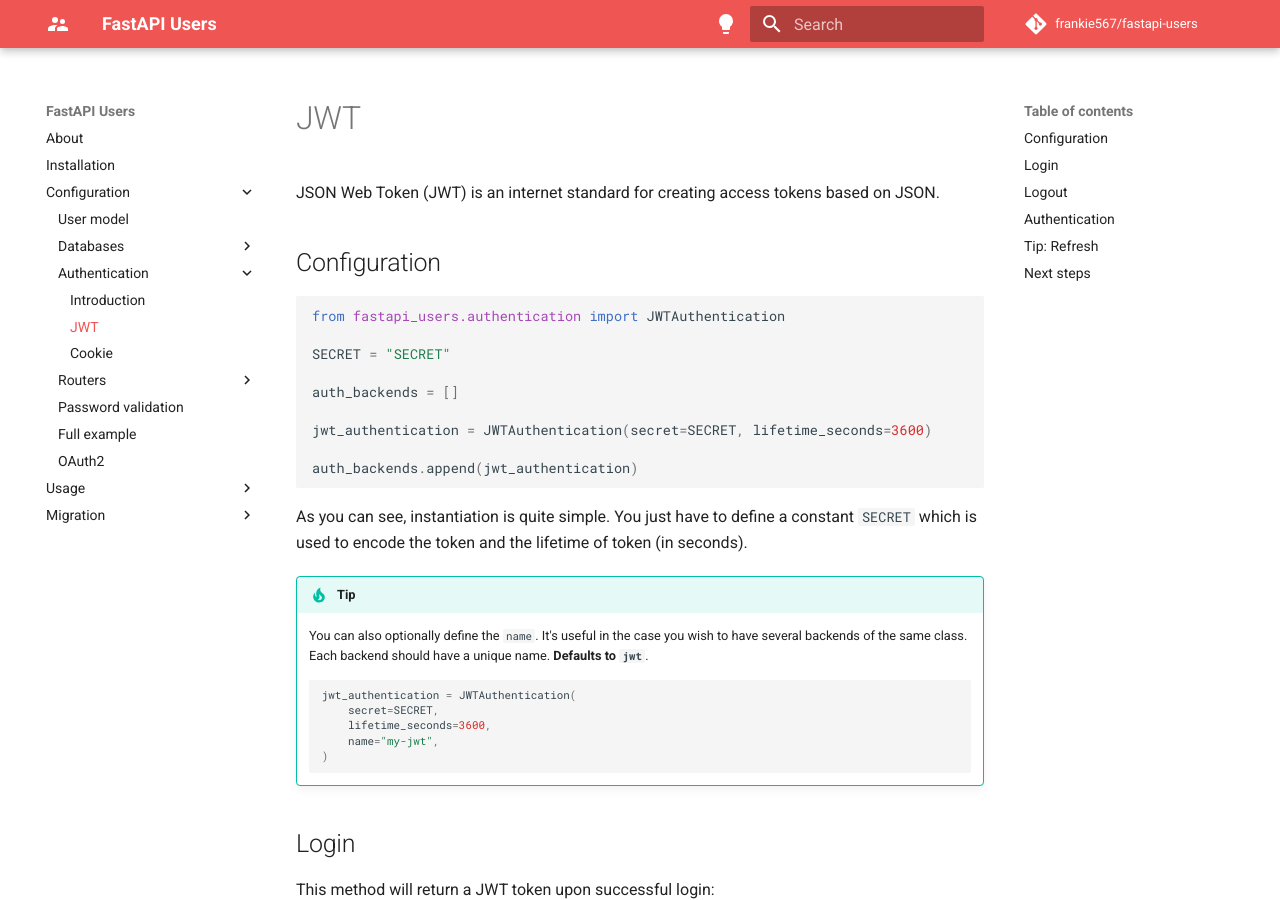
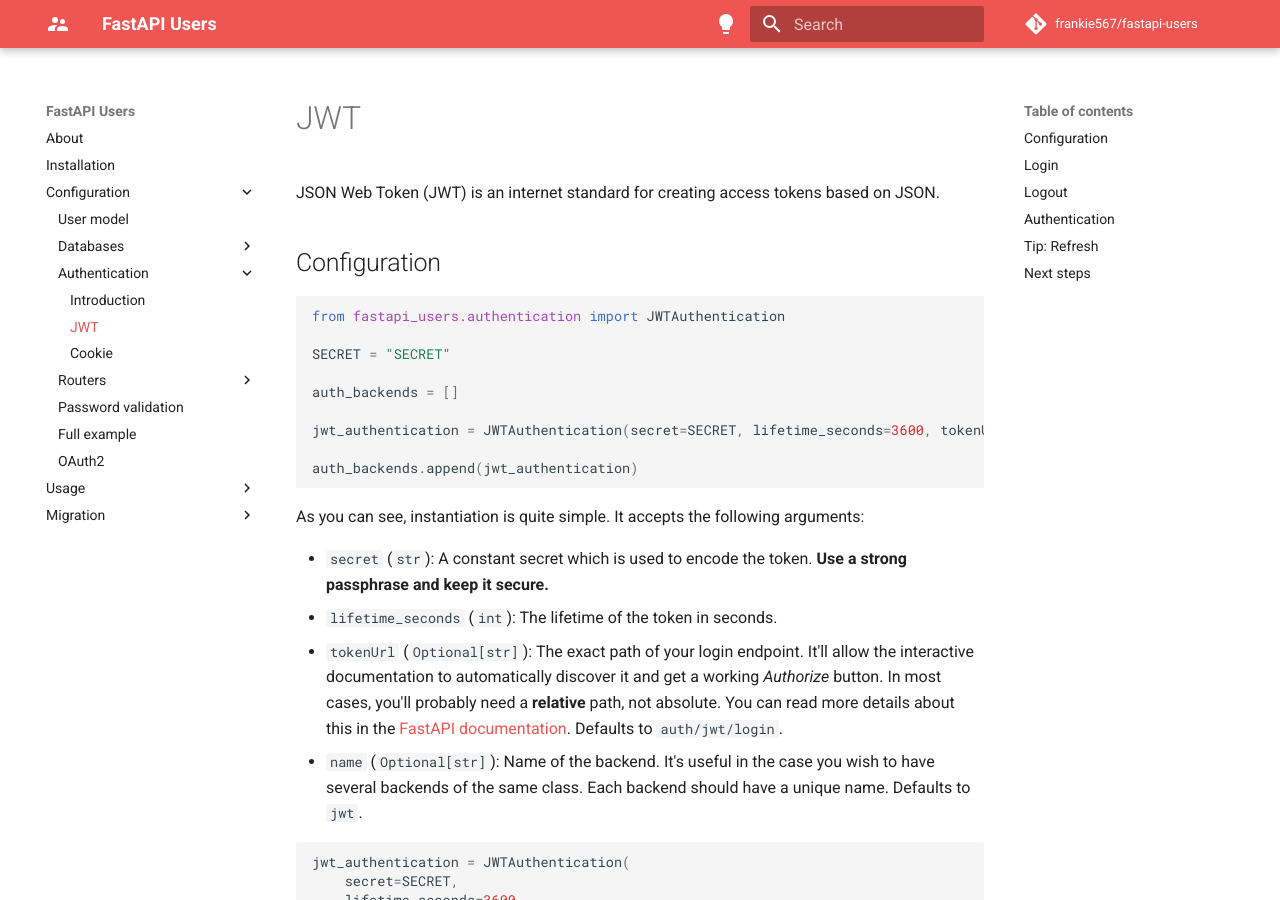
Before and after one commit to sztrakabalint/fastapi-users, an MkDocs documentation site: the page built from docs/configuration/authentication/jwt.md, in a window 1280 px wide and 900 px high. Built offline with MkDocs 1.6.1 and Material for MkDocs 9.7.7, drawn with Linux system fonts in a browser that asks for light colours; comment, search, counter and statistics services are not loaded.

Commit message:
Fix #630: relative tokenUrl (#636)
* Fix #630: use relative tokenUrl as per the official recommendations

* Improve following review comments

* Fix unmatching backtick

* Improve consistency of authentication backend documentation

````diff
--- a/docs/configuration/authentication/jwt.md
+++ b/docs/configuration/authentication/jwt.md
@@ -11,23 +11,25 @@ SECRET = "SECRET"
 
 auth_backends = []
 
-jwt_authentication = JWTAuthentication(secret=SECRET, lifetime_seconds=3600)
+jwt_authentication = JWTAuthentication(secret=SECRET, lifetime_seconds=3600, tokenUrl="auth/jwt/login")
 
 auth_backends.append(jwt_authentication)
 ```
 
-As you can see, instantiation is quite simple. You just have to define a constant `SECRET` which is used to encode the token and the lifetime of token (in seconds).
+As you can see, instantiation is quite simple. It accepts the following arguments:
 
-!!! tip
-    You can also optionally define the `name`. It's useful in the case you wish to have several backends of the same class. Each backend should have a unique name. **Defaults to `jwt`**.
+* `secret` (`str`): A constant secret which is used to encode the token. **Use a strong passphrase and keep it secure.**
+* `lifetime_seconds` (`int`): The lifetime of the token in seconds.
+* `tokenUrl` (`Optional[str]`): The exact path of your login endpoint. It'll allow the interactive documentation to automatically discover it and get a working *Authorize* button. In most cases, you'll probably need a **relative** path, not absolute. You can read more details about this in the [FastAPI documentation](https://fastapi.tiangolo.com/tutorial/security/first-steps/#fastapis-oauth2passwordbearer). Defaults to `auth/jwt/login`.
+* `name` (`Optional[str]`): Name of the backend. It's useful in the case you wish to have several backends of the same class. Each backend should have a unique name. Defaults to `jwt`.
 
-    ```py
-    jwt_authentication = JWTAuthentication(
-        secret=SECRET,
-        lifetime_seconds=3600,
-        name="my-jwt",
-    )
-    ```
+```py
+jwt_authentication = JWTAuthentication(
+    secret=SECRET,
+    lifetime_seconds=3600,
+    name="my-jwt",
+)
+```
 
 ## Login
 
--- a/docs/src/full_mongodb.py
+++ b/docs/src/full_mongodb.py
@@ -45,7 +45,7 @@ def after_verification_request(user: UserDB, token: str, request: Request):
 
 
 jwt_authentication = JWTAuthentication(
-    secret=SECRET, lifetime_seconds=3600, tokenUrl="/auth/jwt/login"
+    secret=SECRET, lifetime_seconds=3600, tokenUrl="auth/jwt/login"
 )
 
 app = FastAPI()
--- a/docs/src/full_ormar.py
+++ b/docs/src/full_ormar.py
@@ -54,7 +54,7 @@ def after_verification_request(user: UserDB, token: str, request: Request):
 
 
 jwt_authentication = JWTAuthentication(
-    secret=SECRET, lifetime_seconds=3600, tokenUrl="/auth/jwt/login"
+    secret=SECRET, lifetime_seconds=3600, tokenUrl="auth/jwt/login"
 )
 
 app = FastAPI()
--- a/docs/src/full_sqlalchemy.py
+++ b/docs/src/full_sqlalchemy.py
@@ -56,7 +56,7 @@ def after_verification_request(user: UserDB, token: str, request: Request):
 
 
 jwt_authentication = JWTAuthentication(
-    secret=SECRET, lifetime_seconds=3600, tokenUrl="/auth/jwt/login"
+    secret=SECRET, lifetime_seconds=3600, tokenUrl="auth/jwt/login"
 )
 
 app = FastAPI()
--- a/docs/src/full_tortoise.py
+++ b/docs/src/full_tortoise.py
@@ -54,7 +54,7 @@ def after_verification_request(user: UserDB, token: str, request: Request):
 
 
 jwt_authentication = JWTAuthentication(
-    secret=SECRET, lifetime_seconds=3600, tokenUrl="/auth/jwt/login"
+    secret=SECRET, lifetime_seconds=3600, tokenUrl="auth/jwt/login"
 )
 
 fastapi_users = FastAPIUsers(
--- a/docs/src/oauth_full_mongodb.py
+++ b/docs/src/oauth_full_mongodb.py
@@ -49,7 +49,7 @@ def after_verification_request(user: UserDB, token: str, request: Request):
 
 
 jwt_authentication = JWTAuthentication(
-    secret=SECRET, lifetime_seconds=3600, tokenUrl="/auth/jwt/login"
+    secret=SECRET, lifetime_seconds=3600, tokenUrl="auth/jwt/login"
 )
 
 app = FastAPI()
--- a/docs/src/oauth_full_sqlalchemy.py
+++ b/docs/src/oauth_full_sqlalchemy.py
@@ -69,7 +69,7 @@ def after_verification_request(user: UserDB, token: str, request: Request):
 
 
 jwt_authentication = JWTAuthentication(
-    secret=SECRET, lifetime_seconds=3600, tokenUrl="/auth/jwt/login"
+    secret=SECRET, lifetime_seconds=3600, tokenUrl="auth/jwt/login"
 )
 
 app = FastAPI()
--- a/docs/src/oauth_full_tortoise.py
+++ b/docs/src/oauth_full_tortoise.py
@@ -67,7 +67,7 @@ def after_verification_request(user: UserDB, token: str, request: Request):
 
 
 jwt_authentication = JWTAuthentication(
-    secret=SECRET, lifetime_seconds=3600, tokenUrl="/auth/jwt/login"
+    secret=SECRET, lifetime_seconds=3600, tokenUrl="auth/jwt/login"
 )
 
 fastapi_users = FastAPIUsers(
````
Also changed, not shown: docs/configuration/authentication/cookie.md (+12 -14 lines), 1 other file.
